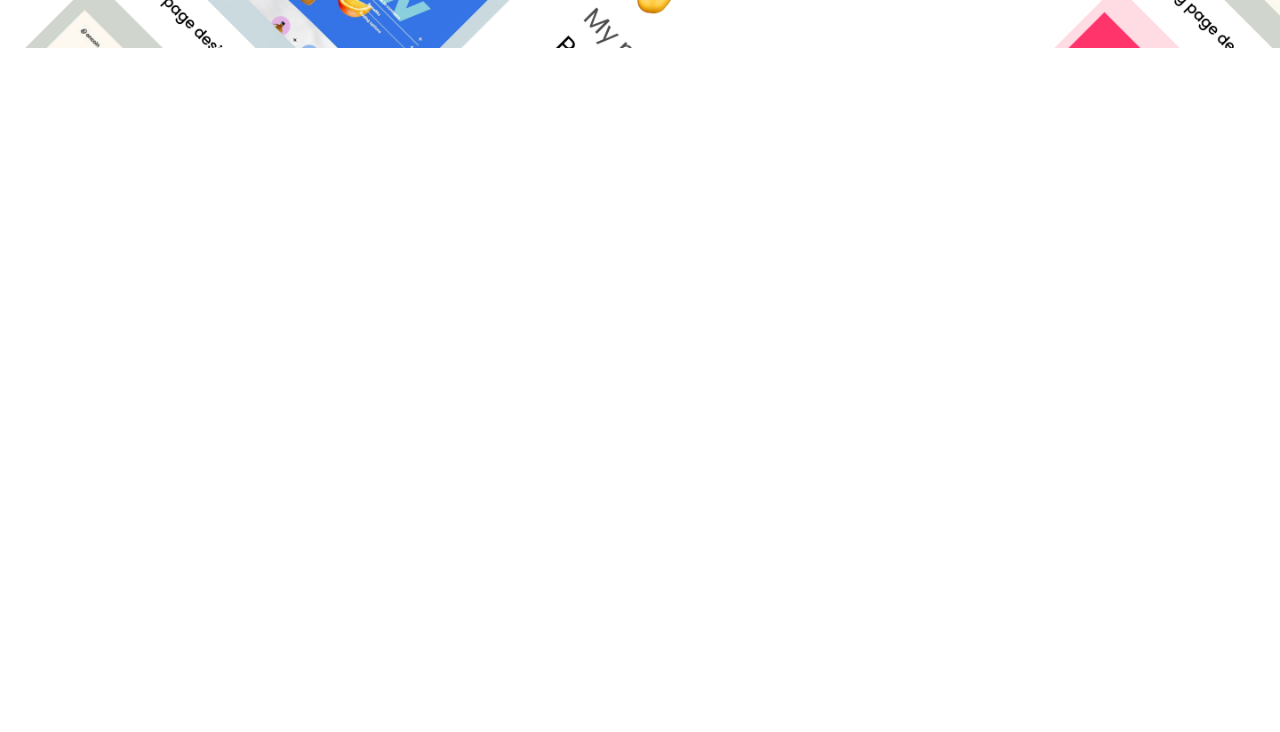
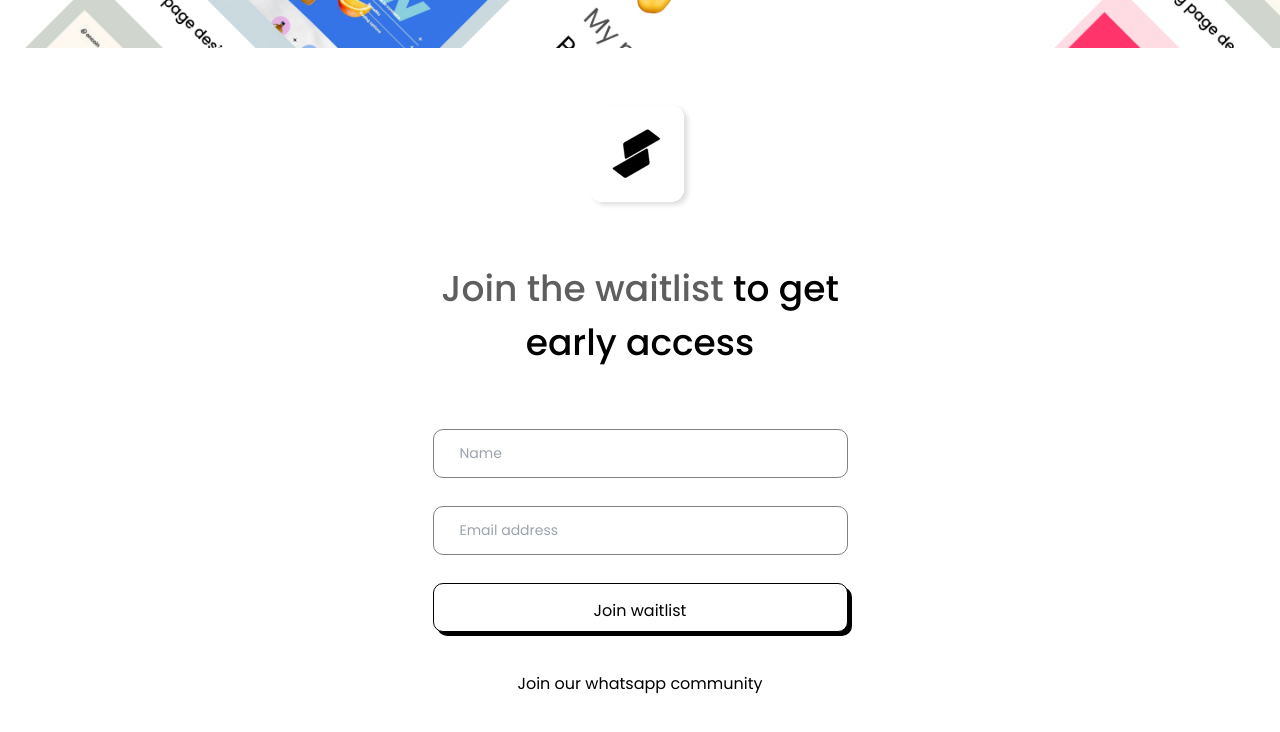
Before and after one commit to jeffreyik/getlnked, a Next.js app: page /waitlist in a window 1280 px wide. Shown: the top 732 px of the page. Built offline with nearby package versions, Linux system fonts and the light colour scheme.

Commit message:
Added waitlist page

```diff
--- a/src/pages/waitlist.tsx
+++ b/src/pages/waitlist.tsx
@@ -1,9 +1,21 @@
+import InputField from "@/components/forms/InputField";
 import Image from "next/image";
+import Link from "next/link";
 
 const Waitlist = () => {
     return (
-        <div>
-            <Image src="/cover2.png" width={1440} height={54} alt="banner" />
+        <div className="flex flex-col justify-center items-center h-screen">
+            <Image className="absolute top-0 w-full" src="/cover2.png" width={1440} height={54} alt="banner" />
+            <div className="max-w-[415px] flex flex-col justify-center items-center">
+                <Image className="mb-[52px]" src="/waitlistlogo.svg" width={106} height={107.57} alt="getlnked logo" />
+                <h1 className="text-[36px] mb-[59px] text-neutralGray text-center font-medium">Join the waitlist <span className="text-black">to get early access</span></h1>
+                <form className="space-y-7">
+                    <InputField type="text" placeholder="Name" />
+                    <InputField type="email" placeholder="Email address" />
+                    <button className="py-[15px] mt-[55px] neo w-full rounded-[10px] h-[49px]">Join waitlist</button>
+                </form>
+                <Link href="https://chat.whatsapp.com/C5t6UsN7BYuHTCgnWlCAya" target="_blank" className="text-center mt-10 hover:underline">Join our whatsapp community</Link>
+            </div>
         </div>
      );
 }
```
